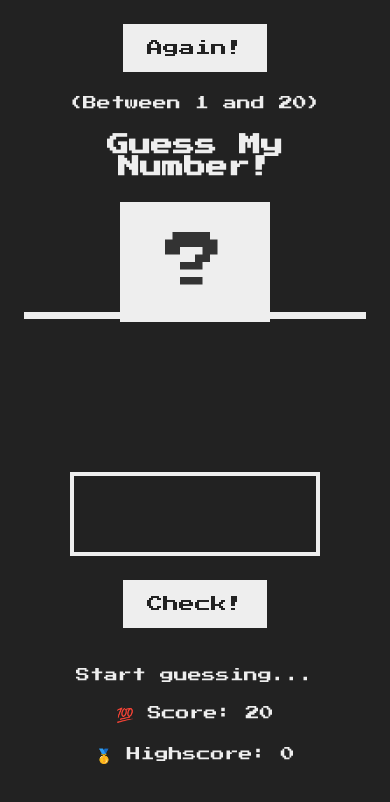
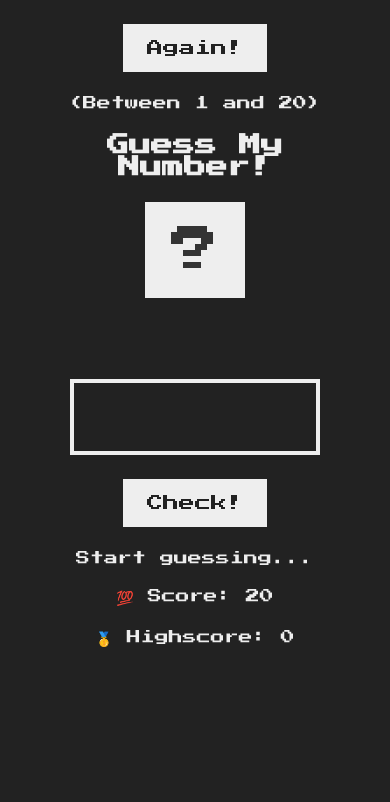
Before and after one commit to meierrene/gallery, a plain HTML site: page projects/Guess-My-Number/index.html in a window 390 px wide. Drawn offline with Linux system fonts and the light colour scheme.

Commit message:
make it better

```diff
--- a/projects/Guess-My-Number/style.css
+++ b/projects/Guess-My-Number/style.css
@@ -29,7 +29,7 @@ body {
 /* LAYOUT */
 header {
   height: 35vh;
-  border-bottom: 7px solid #eee;
+  /* border-bottom: 7px solid #eee; */
   display: flex;
   flex-direction: column;
   align-items: center;
@@ -38,7 +38,8 @@ header {
 }
 
 main {
-  height: 65vh;
+  /* height: 65vh; */
+  margin-top: 4rem;
   color: #eee;
   display: flex;
   align-items: center;
@@ -92,9 +93,6 @@ h1 {
 
 .between {
   font-size: 1.4rem;
-  /* position: absolute; */
-  /* top: 2rem;
-  right: 2rem; */
 }
 
 .guess {
@@ -123,11 +121,21 @@ h1 {
   background-color: #ccc;
 }
 
+@media (max-width: 700px) {
+  h1 {
+    font-size: 2.4rem;
+  }
+  .right {
+    font-size: 1.6rem;
+  }
+}
+
 @media (max-width: 640px) {
   main {
     flex-direction: column;
     justify-content: center;
     gap: 4rem;
+    margin-top: 6rem;
   }
 
   header {
@@ -141,14 +149,16 @@ h1 {
     gap: 2.4rem;
   }
 
+  .number {
+    font-size: 4.8rem;
+    width: 10rem;
+    padding: 2.4rem 0rem;
+  }
+
   .btn {
     font-size: 1.6rem;
     font-family: inherit;
     padding: 1.6rem 2.4rem;
-  }
-
-  h1 {
-    font-size: 3.6rem;
   }
 
   .left {
@@ -166,6 +176,10 @@ h1 {
 }
 
 @media (max-width: 400px) {
+  main {
+    gap: 2.4rem;
+  }
+
   h1 {
     font-size: 2.2rem;
   }
@@ -175,7 +189,14 @@ h1 {
   }
 
   .guess {
-    padding: 2rem;
+    padding: 1.6rem;
     font-size: 3.6rem;
   }
 }
+
+@media (max-width: 300px) {
+  .between,
+  .right {
+    font-size: 1rem;
+  }
+}
```
